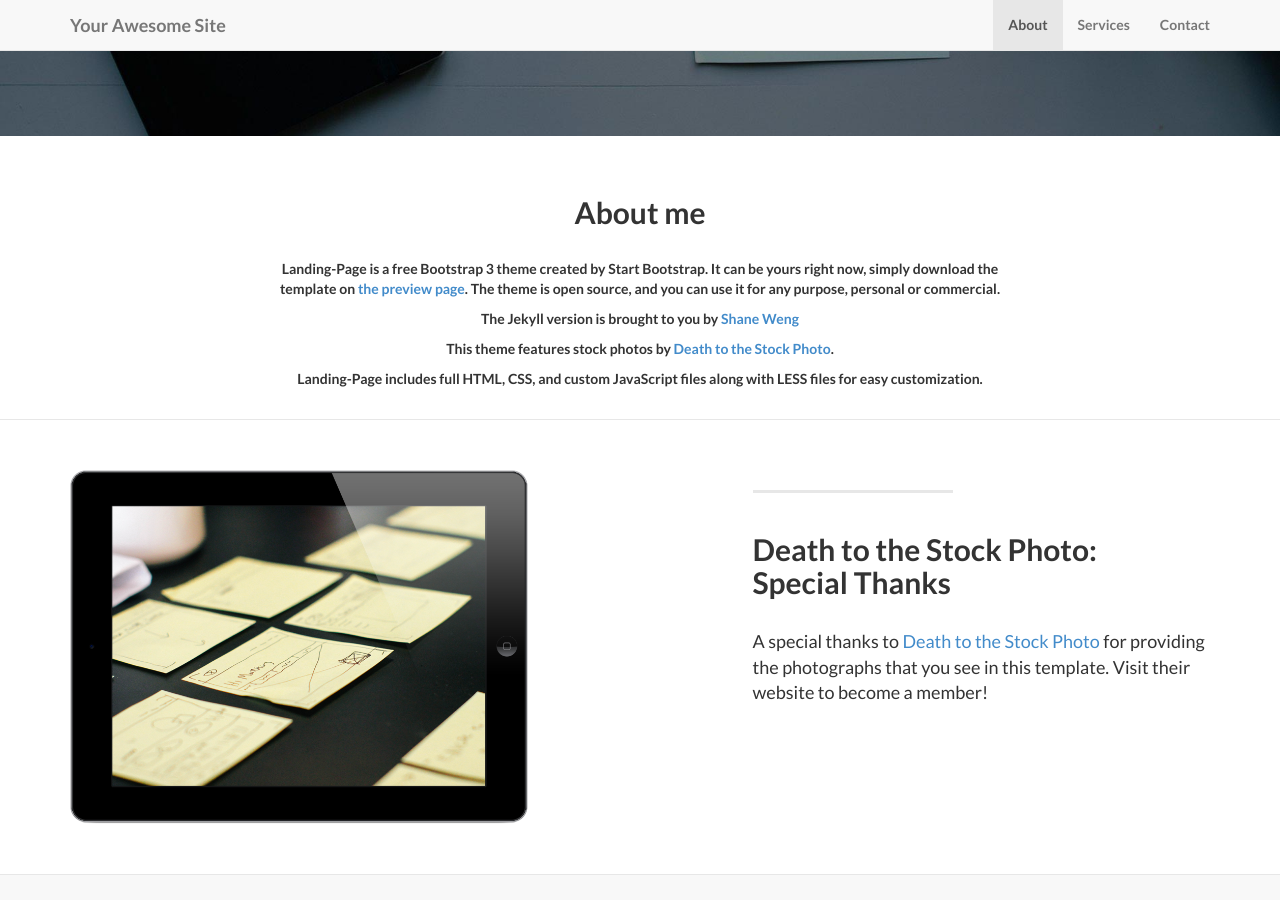
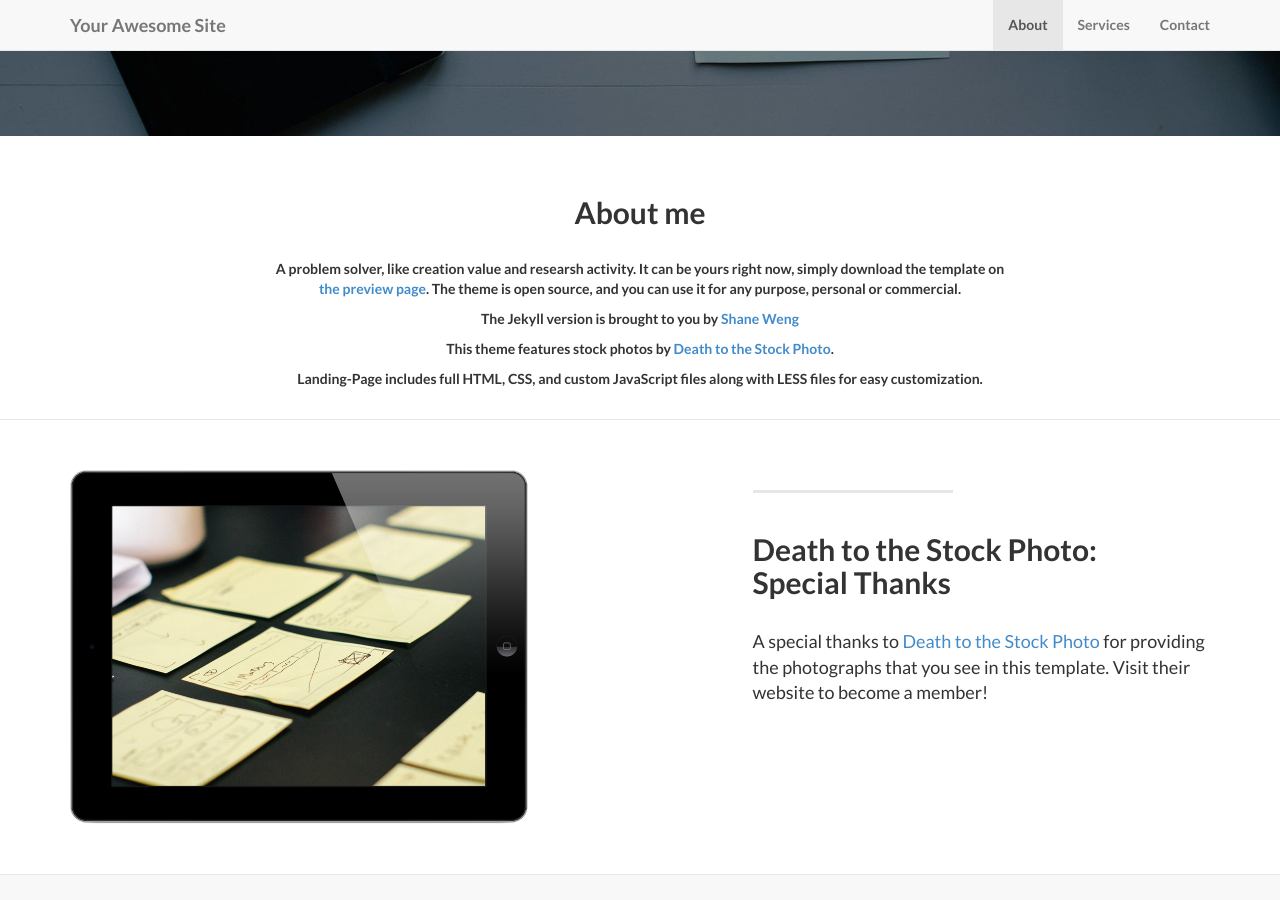
Before and after one commit to RhitaOlz/RhitaOlz.github.io, a Jekyll site: the page built from index.html, in a window 1280 px wide and 900 px high, scrolled down 641 px. Built offline with Jekyll 4.4.1, drawn with Linux system fonts in a browser that asks for light colours.

Commit message:
start up - About me countent

```diff
--- a/_includes/about.html
+++ b/_includes/about.html
@@ -5,7 +5,7 @@
               <br/><br/>
               <h2>About me</h2>
               <br/>
-                <p>Landing-Page is a free Bootstrap 3 theme created by Start Bootstrap. It can be yours right now, simply download the template on <a href="http://startbootstrap.com/template-overviews/landing-page/">the preview page</a>. The theme is open source, and you can use it for any purpose, personal or commercial.</p>
+                <p>A problem solver, like creation value and researsh activity. It can be yours right now, simply download the template on <a href="http://startbootstrap.com/template-overviews/landing-page/">the preview page</a>. The theme is open source, and you can use it for any purpose, personal or commercial.</p>
                 <p>The Jekyll version is brought to you by <a href="https://github.com/swcool">Shane Weng</a></p>
                 <p>This theme features stock photos by <a href="http://join.deathtothestockphoto.com//">Death to the Stock Photo</a>.</p>
                 <p>Landing-Page includes full HTML, CSS, and custom JavaScript files along with LESS files for easy customization.</p>
```
